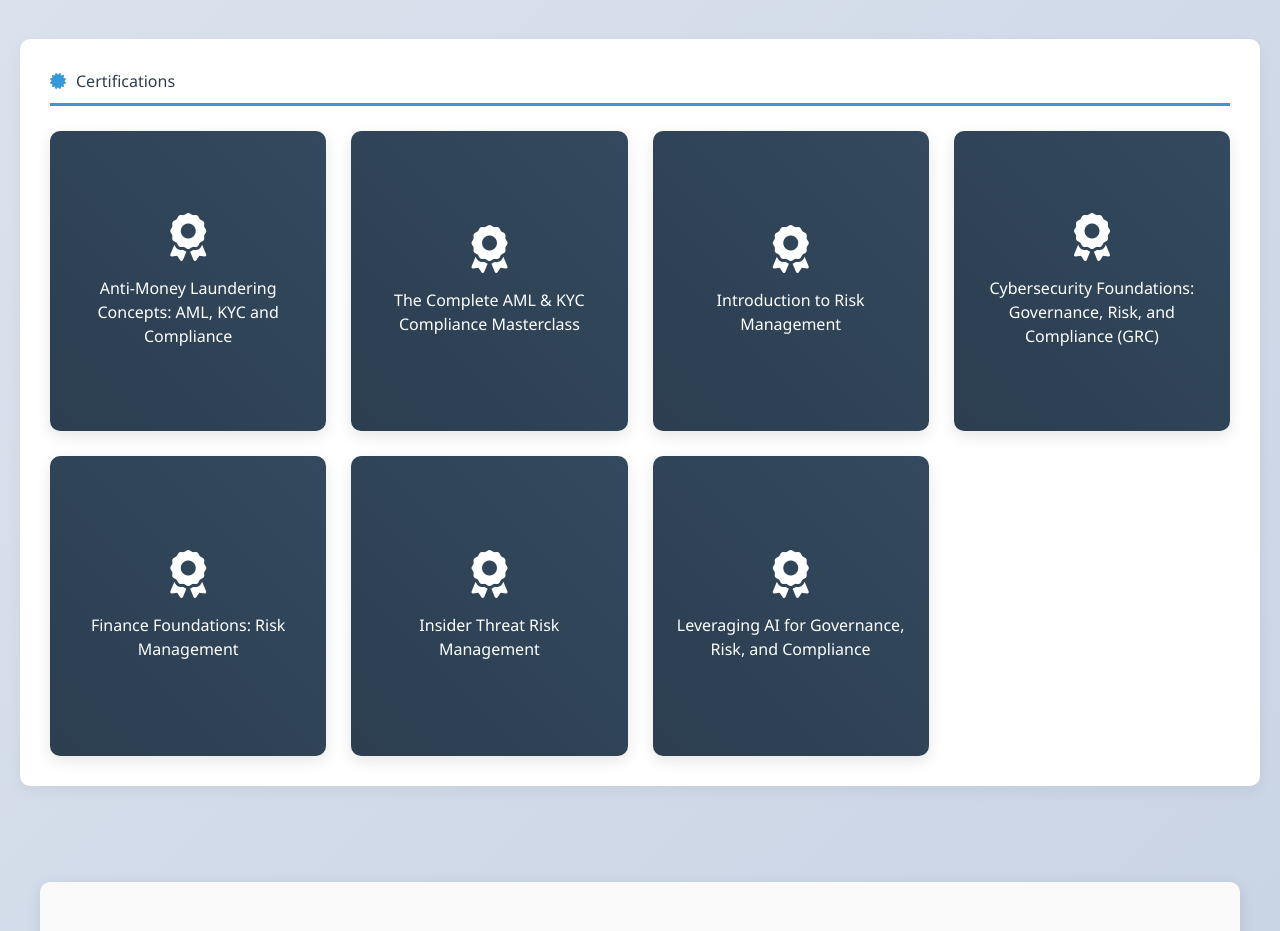
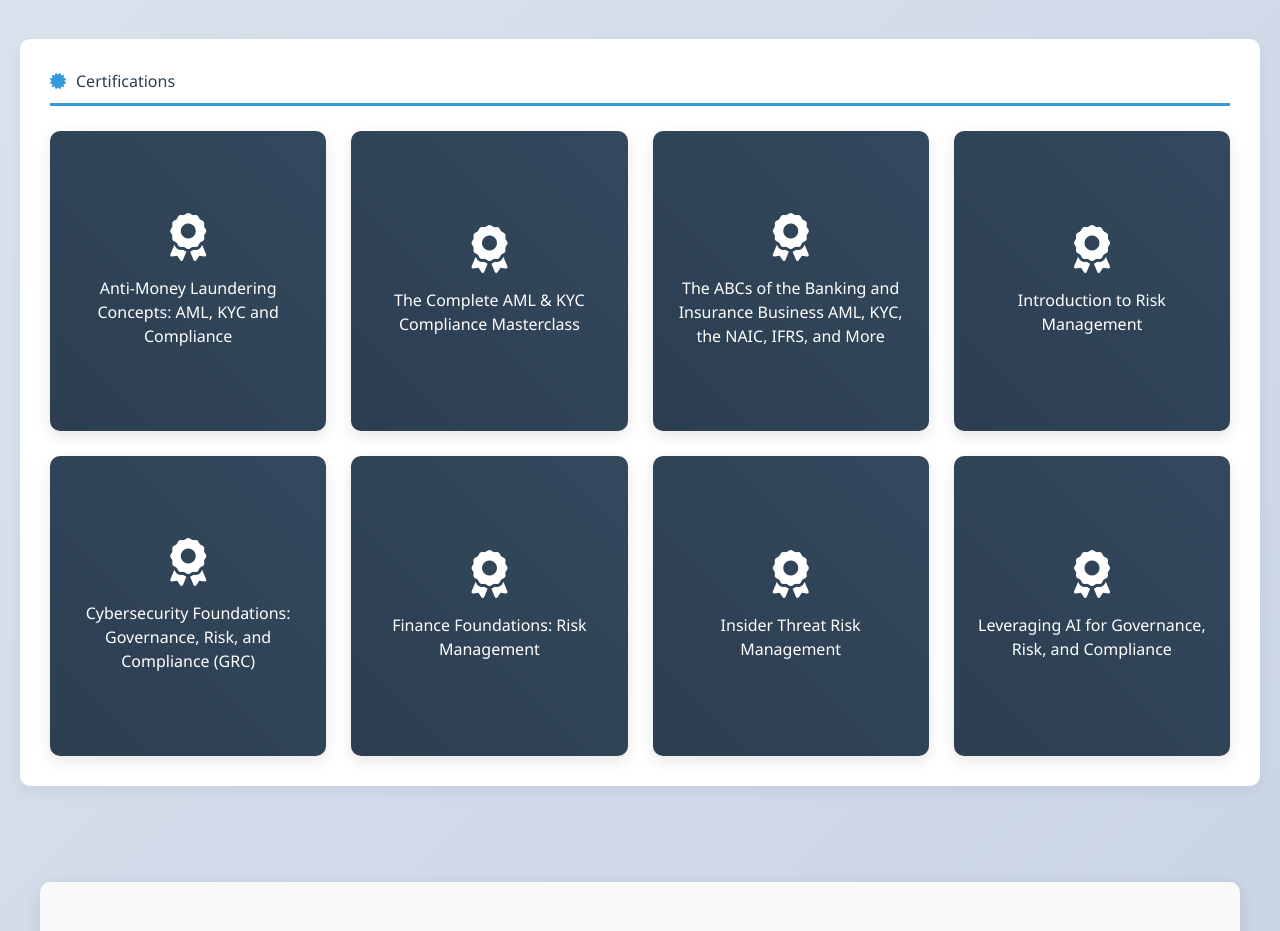
Before and after one commit to bat4-exp/CVpage, a plain HTML site: page index.html in a window 1280 px wide. Shown: the part 3360-4291 px from the top of the page. Drawn offline with nearby package versions, Linux system fonts and the light colour scheme.

Commit message:
Update index.html

```diff
--- a/index.html
+++ b/index.html
@@ -734,6 +734,18 @@ function downloadCV() {
                     <div class="certificate-inner">
                         <div class="certificate-front">
                             <i class="fas fa-award certificate-icon"></i>
+                            <h3>The ABCs of the Banking and Insurance Business AML, KYC, the NAIC, IFRS, and More</h3>
+                            <p></p>
+                        </div>
+                        <div class="certificate-back">
+                            <img src="The%20ABCs%20of%20the%20Banking%20and%20Insurance%20Business%20AML,%20KYC,%20the%20NAIC,%20IFRS,%20and%20More.png" alt="The ABCs of the Banking and Insurance Business AML, KYC, the NAIC, IFRS, and More">
+                        </div>
+                    </div>
+                </div>
+                <div class="certificate-card">
+                    <div class="certificate-inner">
+                        <div class="certificate-front">
+                            <i class="fas fa-award certificate-icon"></i>
                             <h3>Introduction to Risk Management</h3>
                             <p></p>
                         </div>
```
